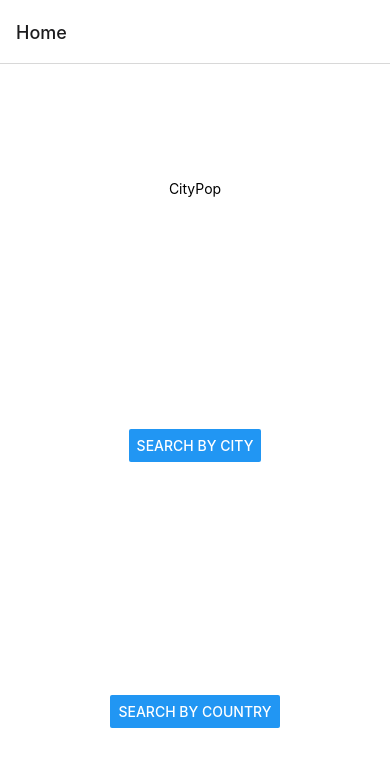
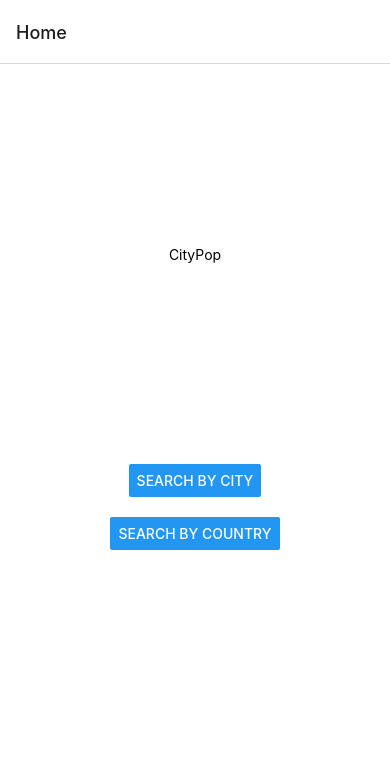
Before and after one commit to RobotGandhi/CityPop, a React Native app: screen / in a window 390 px wide. Shown: the top 766 px of the page. Built offline with nearby package versions, Linux system fonts and the light colour scheme.

Commit message:
Updated page layouts

```diff
--- a/Components.tsx
+++ b/Components.tsx
@@ -12,15 +12,23 @@ const HomeScreen: React.FC<{}> = () => {
   const navigation = useNavigation<NativeStackNavigationProp<StackParams>>();
   return (
     <View style={styles.container}>
+      <View style={styles.container}>
         <Text>CityPop</Text>
+      </View>
+      <View style={styles.top_container}>
+        <View style={{margin: 10}}>
           <Button
             title="Search by City"
             onPress={() => navigation.navigate("CitySearch")} // Adds another screen to the stack.
           />
+        </View>
+        <View style={{margin: 10}}>
           <Button
             title="Search by Country"
             onPress={() => navigation.navigate("CountrySearch")}
           />
+        </View>
+      </View>
     </View>
   );
 };
@@ -32,11 +40,17 @@ const CitySearchScreen: React.FC<{}> = () => {
   const [isLoading, setIsLoading] = React.useState(false);
   if(!isLoading && error == "") { return (
     <View style={styles.container}>
+      <View style={styles.container}>
         <Text>Search by City</Text>
+      </View>
+      <View style={styles.top_container}>
+        <View style={{margin: 10}}>
           <TextInput style={styles.input}
             value={searchTerm}
             onChangeText={(text) => setSearchTerm(text)}
           />
+        </View>
+        <View style={{margin: 10}}>
           <Button
             title="Search"
             onPress={() => {
@@ -52,6 +66,8 @@ const CitySearchScreen: React.FC<{}> = () => {
               setIsLoading(true);
             }}
           />
+        </View>
+      </View>
     </View>
   );}
   else if (error != "") { return ( // If there is an error, show it to the user.
@@ -77,11 +93,17 @@ const CountrySearchScreen: React.FC<{}> = () => {
   const [isLoading, setIsLoading] = React.useState(false);
   if(!isLoading && error == "") { return (
     <View style={styles.container}>
+      <View style={styles.container}>
         <Text>Search by Country</Text>
+      </View>
+      <View style={styles.top_container}>
+        <View style={{margin: 10}}>
           <TextInput style={styles.input}
             value={searchTerm}
             onChangeText={(text) => setSearchTerm(text)}
           />
+        </View>
+        <View style={{margin: 10}}>
           <Button
             title="Search"
             onPress={() => {
@@ -103,6 +125,8 @@ const CountrySearchScreen: React.FC<{}> = () => {
             }}
           />
         </View>
+      </View>
+    </View>
   );}
   else if (error != "") { return ( // If there is an error, show it to the user.
     <View style={styles.container}>
@@ -123,11 +147,16 @@ const CountrySearchScreen: React.FC<{}> = () => {
 const CityScreen: React.FC<CityProps> = (props) => {
   return ( // A simple screen showing the city name and population
     <View style={styles.container}>
+      <View style={styles.container}>
         <Text>{props.route.params.name}</Text>
+      </View>
+      <View style={styles.container}>
         <Button
           title={"Population: " + props.route.params.pop.toString()}
           disabled
         />
+      </View>
+      <View style={styles.container}></View>
     </View>
   );
 };
@@ -136,15 +165,21 @@ const CountryScreen: React.FC<CountryProps> = (props) => {
   const navigation = useNavigation<NativeStackNavigationProp<StackParams>>();
   return ( // A simple screen showing the top city results for a country
     <View style={styles.container}>
+      <View style={styles.container}>
         <Text>Välkommen till landsskärmen för {props.route.params.name}</Text>
+      </View>
+      <View style={styles.top_container}>
         {props.route.params.cities.map((item) => { // Every result gets its own button, navigating to its respective city
           return (
+            <View style={{margin: 10}}>
               <Button
                 key={item.toponymName}
                 title={item.toponymName}
                 onPress={() => navigation.navigate("CityPage", {name: item.toponymName, pop:item.population})}
               />
+            </View>
         )})}
+      </View>
     </View>
   );
 };
--- a/Style.tsx
+++ b/Style.tsx
@@ -6,6 +6,13 @@ export const styles = StyleSheet.create({ // Ordinary styling.
     alignItems: 'center',
     justifyContent: 'space-around',
   },
+  top_container: {
+    flex: 1,
+    backgroundColor: '#fff',
+    padding: 10,
+    alignItems: 'center',
+    justifyContent: 'flex-start',
+  },
   input: {
     borderWidth: 1,
     width: 200,
```
Lines whose indentation alone changed are shown as unchanged.
